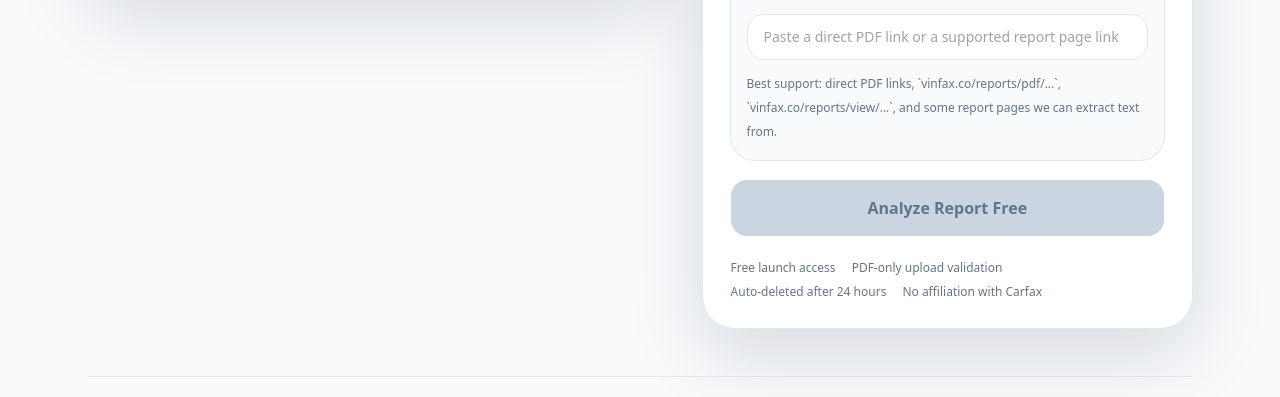
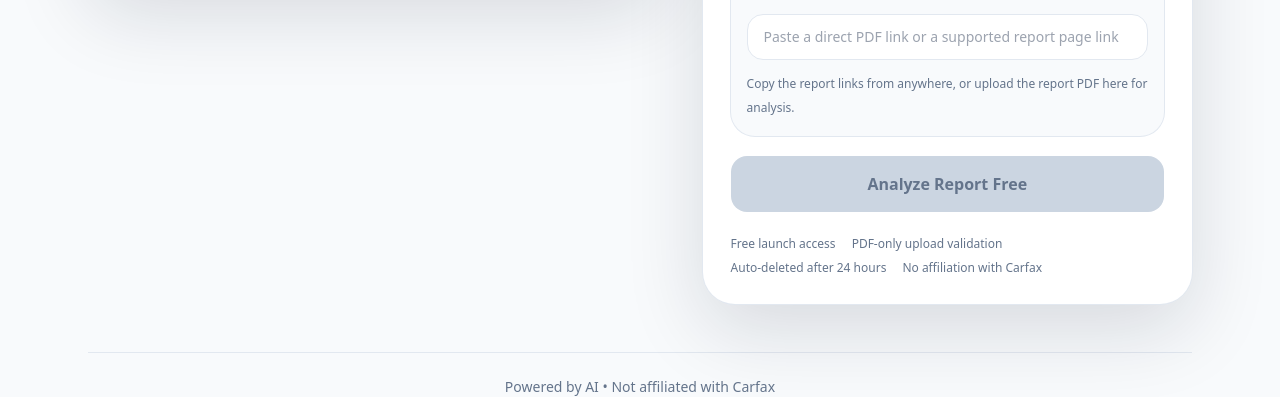
Before and after one commit to pristinetap-bot/VinAI, a Flask app: page / in a window 1280 px wide. Shown: the part 1034-1431 px from the top of the page. Run offline with Flask 3, Linux system fonts and the light colour scheme; some libraries are stand-ins or nearby versions.

Commit message:
Simplify report link helper copy

```diff
--- a/templates/index.html
+++ b/templates/index.html
@@ -177,7 +177,7 @@
                   placeholder="Paste a direct PDF link or a supported report page link"
                 />
                 <p class="text-xs leading-6 text-slate-500">
-                  Best support: direct PDF links, `vinfax.co/reports/pdf/...`, `vinfax.co/reports/view/...`, and some report pages we can extract text from.
+                  Copy the report links from anywhere, or upload the report PDF here for analysis.
                 </p>
               </div>
 
--- a/templates/test.html
+++ b/templates/test.html
@@ -195,7 +195,7 @@
                   placeholder="Paste a direct PDF link or a supported report page link"
                 />
                 <p class="text-xs leading-6 text-slate-500">
-                  Best support: direct PDF links, `vinfax.co/reports/pdf/...`, `vinfax.co/reports/view/...`, and some report pages we can extract text from.
+                  Copy the report links from anywhere, or upload the report PDF here for analysis.
                 </p>
               </div>
 
```
